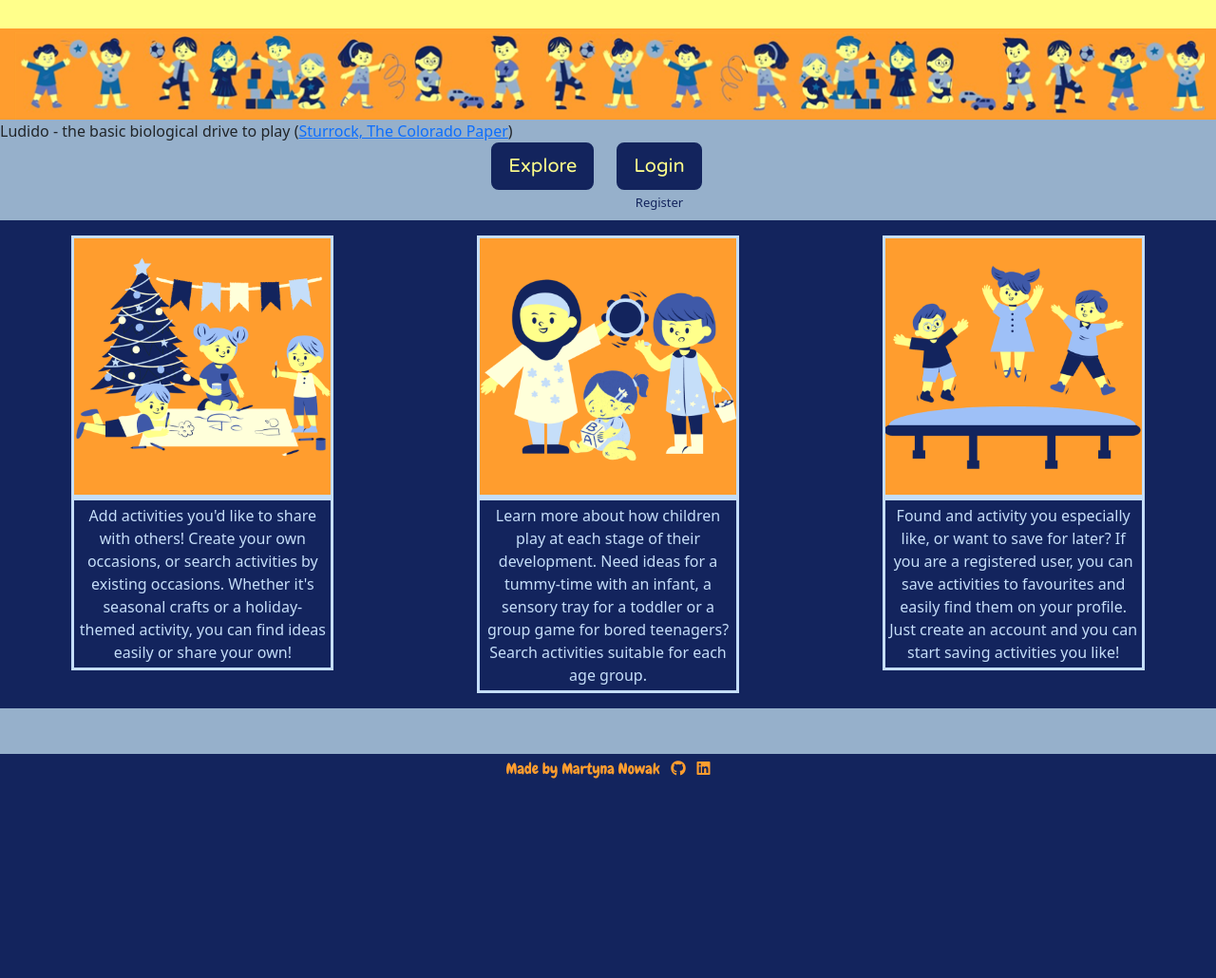
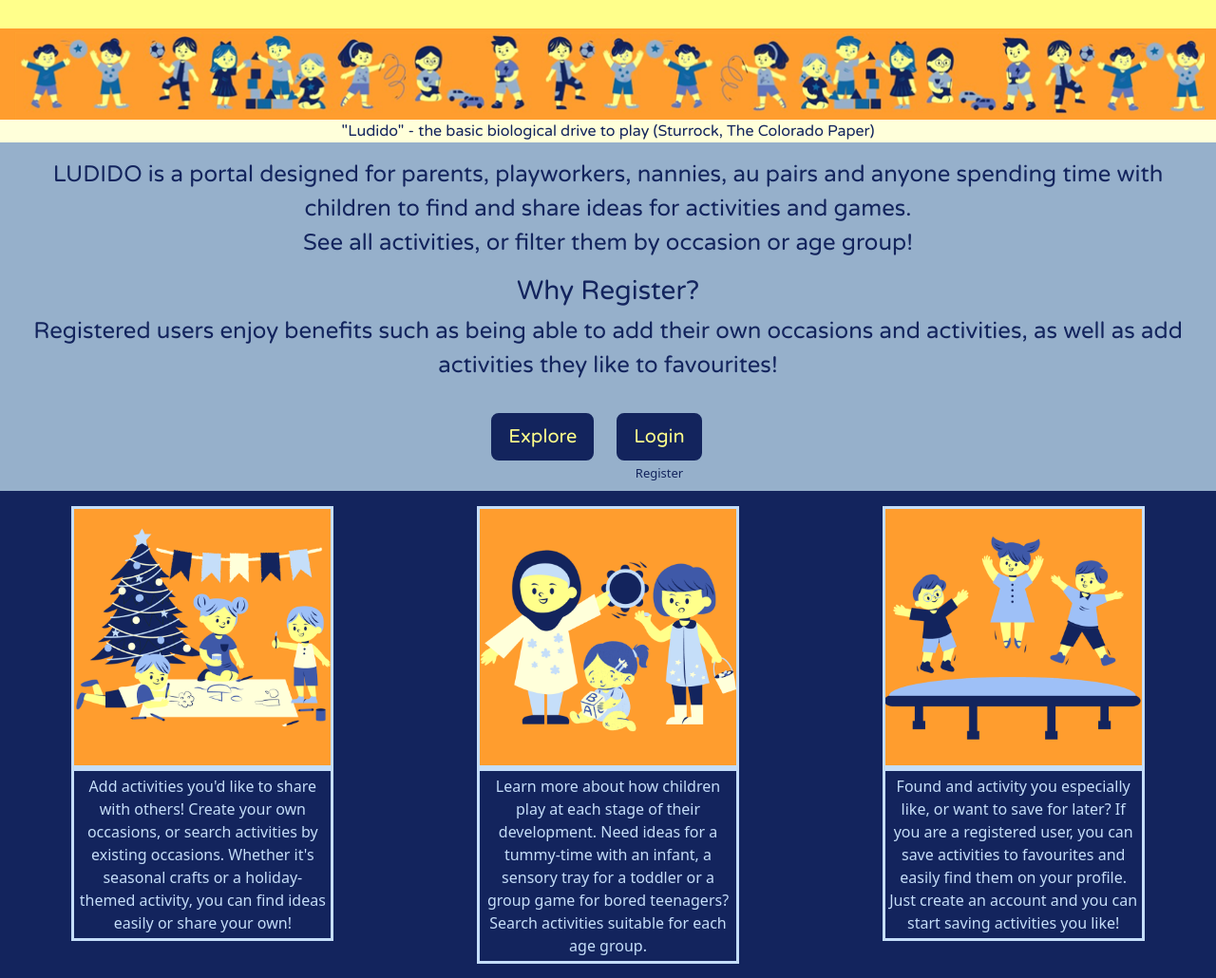
Before and after one commit to mmnowak/mp3_ludido, a Flask app: page / in a window 1280 px wide. Shown: the part 74-1104 px from the top of the page at 95% size. Before the commit the page ends 894 px from the top, so only its background shows below. Run offline with Flask 2, Linux system fonts and the light colour scheme; some web fonts are replaced.

Commit message:
add text paragraph to index page

```diff
--- a/ludido/models.py
+++ b/ludido/models.py
@@ -2,8 +2,8 @@ from ludido import db
 
 class Users(db.Model):
     # schema for the Users model
-    id = db.Column(db.Integer, primary_key=True)
-    username = db.Column(db.String(50), unique=True, nullable=False)
+    id = db.Column(db.Integer, nullable=False)
+    username = db.Column(db.String(50), unique=True, nullable=False, primary_key=True)
     password = db.Column(db.String(500), nullable=False)
     activities = db.relationship("Activity", backref="user_activity", cascade="all, delete", lazy=True)
     occasions = db.relationship("Occasion", backref="user_occasion", cascade="all, delete", lazy=True)
--- a/ludido/static/css/style.css
+++ b/ludido/static/css/style.css
@@ -139,6 +139,23 @@ body {
 .reg {
     text-decoration: none;
     font-size: small;
+    color: #13245D;
+}
+
+.index-text {
+    font-size: x-large;
+    color: #13245D;
+    font-family: 'Varela Round', sans-serif;
+}
+
+.index-text-small {
+    color: #13245D;
+    font-family: 'Varela Round', sans-serif;
+    background-color: #ffffda;
+}
+
+.index-text-small a {
+    text-decoration: none;
     color: #13245D;
 }
 
--- a/ludido/templates/index.html
+++ b/ludido/templates/index.html
@@ -1,8 +1,13 @@
 {% extends "base.html" %}
 {% block content %}
 
-<div class="">Ludido - the basic biological drive to play (<a href="https://ipaewni.files.wordpress.com/2016/05/colorado-paper.pdf">Sturrock, The Colorado Paper</a>)</div>
-
+<div class="text-center index-text-small m-auto">"Ludido" - the basic biological drive to play (<a href="https://ipaewni.files.wordpress.com/2016/05/colorado-paper.pdf">Sturrock, The Colorado Paper</a>)</div>
+<div class="container-fluid text-center index-text p-3 m-0">
+<p>LUDIDO is a portal designed for parents, playworkers, nannies, au pairs and anyone spending time with children to find and share ideas for activities and games.
+    <br>See all activities, or filter them by occasion or age group!</p>
+<h3>Why Register?</h3>
+<p>Registered users enjoy benefits such as being able to add their own occasions and activities, as well as add activities they like to favourites!</p>
+</div>
 <div class="container text-center d-flex justify-content-center">
     <div><a href="{{ url_for('activities') }}" class="btn add-btn btn-lg me-4">Explore</a></div>
 
```
Also changed, not shown: README.md, documentation/readme/dbschema.png (added).
